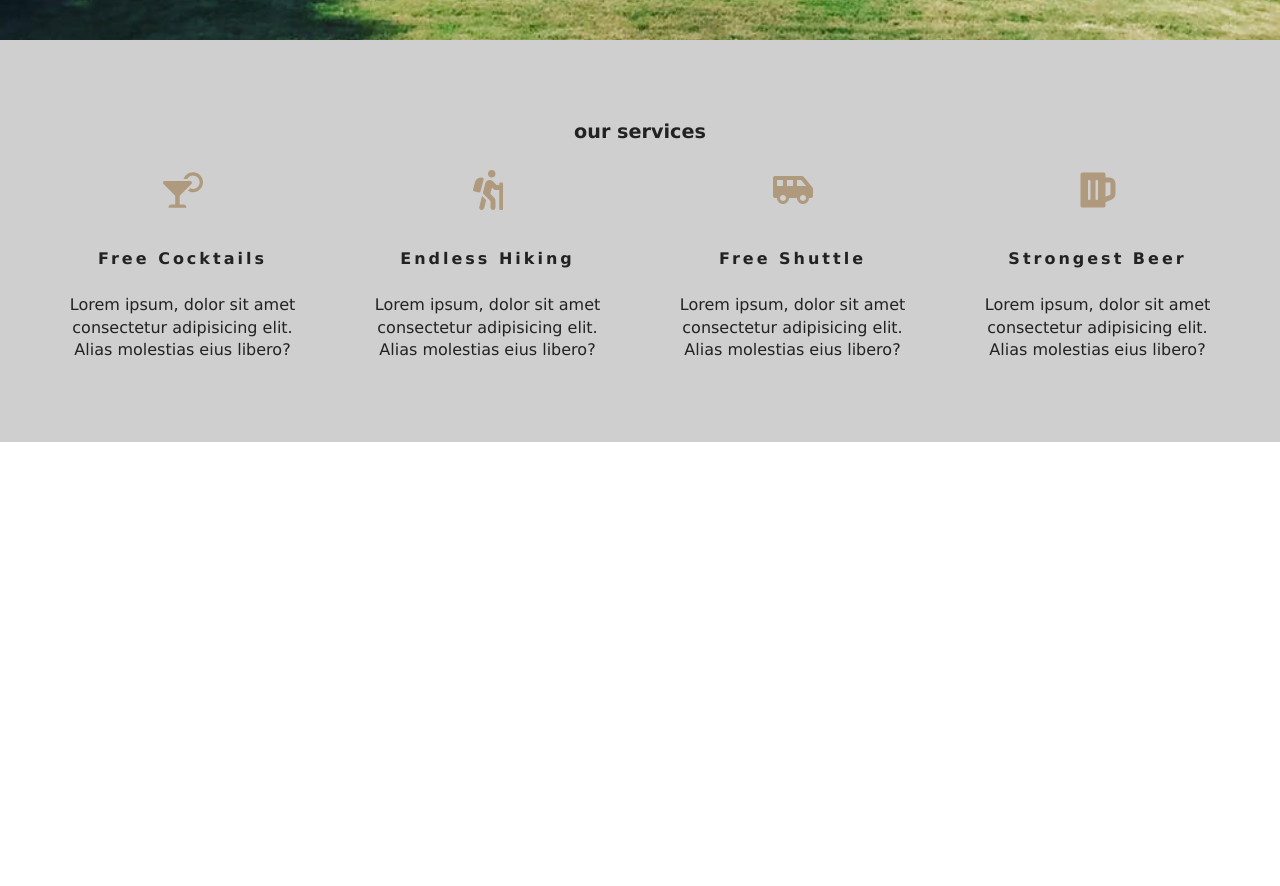
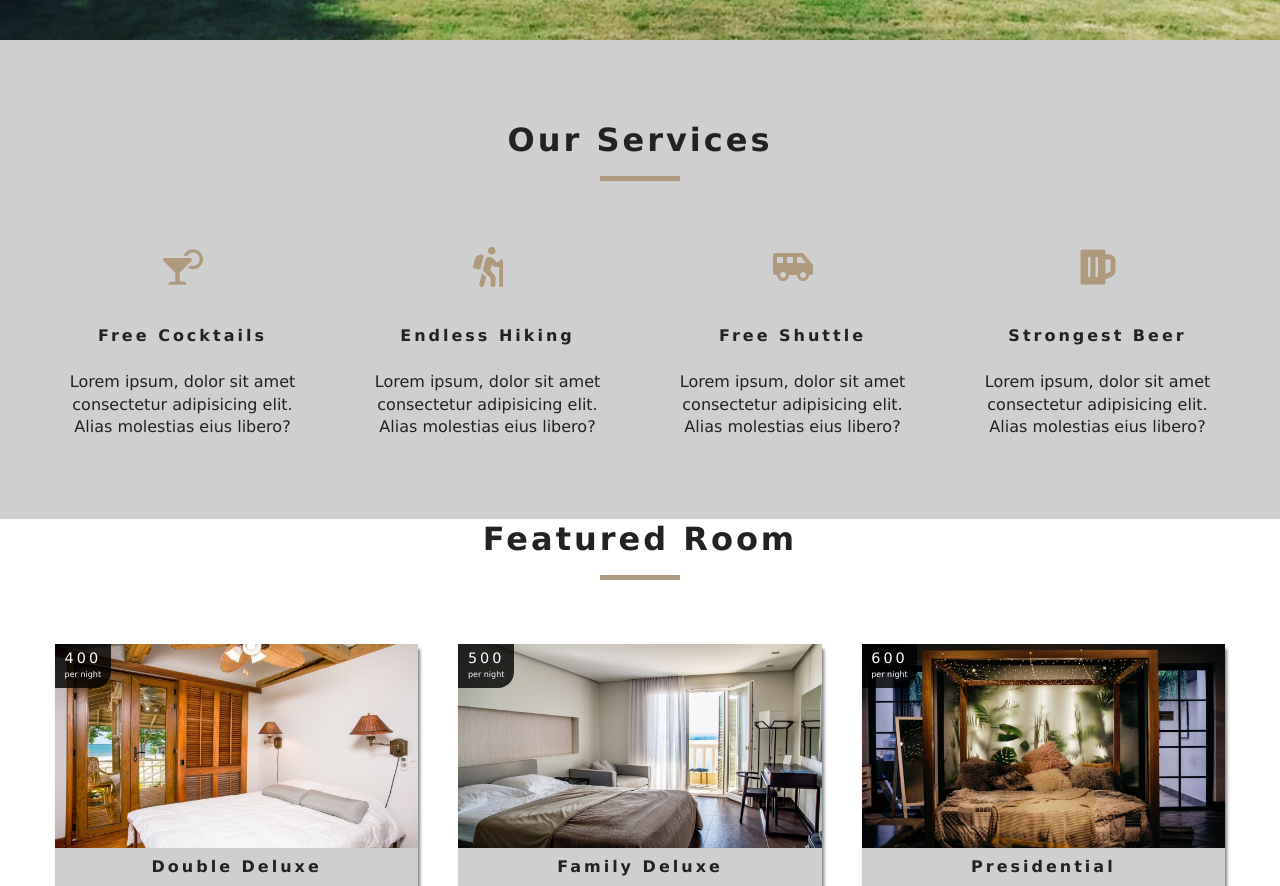
Before and after one commit to Achraf-Ayadi/Beach-Resort, a React (Create React App) app: page / in a window 1280 px wide. Shown: the part 760-1646 px from the top of the page. Before the commit the page ends 1226 px from the top, so only its background shows below. Built offline with nearby package versions, Linux system fonts and the light colour scheme.

Commit message:
second commit

```diff
--- a/src/App.js
+++ b/src/App.js
@@ -19,7 +19,7 @@ function App() {
         <Route exact path='/rooms'>
           <Rooms />
         </Route>
-        <Route exact path='/singlerooms/:slug'>
+        <Route exact path='/singleroom/:slug'>
           <SingleRoom />
         </Route>
         <Route exact path='*'>
--- a/src/components/FeaturedRooms.js
+++ b/src/components/FeaturedRooms.js
@@ -1,10 +1,27 @@
 import { useGlobalContext } from '../context'
+import Room from './Room'
+import Loading from './Loading'
+import Title from './Title'
+
 import React from 'react'
 
 function FeaturedRooms() {
-  const { id, name } = useGlobalContext()
+  const { featuredRooms, loading } = useGlobalContext()
 
-  return <h1>{name}</h1>
+  return (
+    <section className='featured-Rooms'>
+      <Title title= "featured room" />
+      <div className='featured-rooms-center'>
+        {featuredRooms.map((featuredRoom) => {
+          return loading ? (
+            <Loading />
+          ) : (
+            <Room key={featuredRoom.id} room={featuredRoom} />
+          )
+        })}
+      </div>
+    </section>
+  )
 }
 
 export default FeaturedRooms
--- /dev/null
+++ b/src/components/Loading.js
@@ -0,0 +1,12 @@
+import React from "react";
+import loadingGif from "../images/gif/loading-arrow.gif";
+const Loading = () => {
+  return (
+    <div className="loading">
+      <h4>rooms data loading....</h4>
+      <img src={loadingGif} alt="" />
+    </div>
+  );
+};
+
+export default Loading;
--- a/src/components/Navbar.js
+++ b/src/components/Navbar.js
@@ -9,7 +9,7 @@ function Navbar() {
   const toggleNavbar = () => {
     setIsOpen(!isOpen)
   }
-  console.log(isOpen)
+
 
   return (
     <nav className='navbar'>
--- /dev/null
+++ b/src/components/Room.js
@@ -0,0 +1,27 @@
+import React from 'react'
+import { Link } from 'react-router-dom'
+import DefaultImage from '../images/defaultBcg.jpeg'
+
+function Room({ room }) {
+  const { name, slug, price } = room.infos
+  const { images } = room
+//   console.log(slug)
+
+  return (
+    <article className='room'>
+      <div className='img-container'>
+        <img src={images[0] || { DefaultImage }} alt='single room' />
+        <div className='price-top'>
+          <h6>{price}</h6>
+          <p>per night</p>
+        </div>
+        <Link to={`/singleroom/${slug}`} className='btn-primary room-link'>
+          features
+        </Link>
+      </div>
+      <p className='room-info'>{name}</p>
+    </article>
+  )
+}
+
+export default Room
--- a/src/components/Title.js
+++ b/src/components/Title.js
@@ -1,12 +1,12 @@
-import React from 'react'
+import React from "react";
 
-function Title({ title }) {
+const Title = ({ title }) => {
   return (
-    <section className='title'>
+    <div className="section-title">
       <h4>{title}</h4>
-      <div></div>
-    </section>
-  )
-}
+      <div />
+    </div>
+  );
+};
 
-export default Title
+export default Title;
--- a/src/context.js
+++ b/src/context.js
@@ -1,21 +1,42 @@
-import React, { useState, useContext } from 'react'
+import React, { useState, useContext, useEffect } from 'react'
+
 import data from './data'
 
 const AppContext = React.createContext()
 
 const AppProvider = ({ children }) => {
-  // const [loading, setLoading] = useState(true)
-  const [rooms, setRooms] = useState(data)
+  const [rooms, setRooms] = useState([])
+  const [loading, setLoading] = useState(true)
 
-  rooms.map((item) => {
-    const id = item.sys.id
-    const infos = item.fields
-    const images = infos.images.map((item) => {
-      const { image } = item.fields.file.url
+  const [sortedRoom, setSortedRoom] = useState([])
+//   const [featuredRooms, setFeaturedRooms] = useState()
+
+  const fetchRooms = (items) => {
+
+    let tempItems = items.map((item) => {
+      const id = item.sys.id
+      const infos = item.fields
+      const images = infos.images.map((image) => image.fields.file.url)
+      const room = { id, infos, images }
+      return room
     })
-  })
 
-  return <AppContext.Provider value={{ rooms }}>{children}</AppContext.Provider>
+    setRooms(tempItems)
+
+    return tempItems
+  }
+
+  const featuredRooms = rooms.filter((room) => room.infos.featured === true)
+//   console.log(newRooms)
+  useEffect(() => {
+    fetchRooms(data)
+  }, [])
+
+  return (
+    <AppContext.Provider value={{ rooms, featuredRooms }}>
+      {children}
+    </AppContext.Provider>
+  )
 }
 export const useGlobalContext = () => {
   return useContext(AppContext)
--- a/src/pages/Rooms.js
+++ b/src/pages/Rooms.js
@@ -1,11 +1,12 @@
 import React from 'react'
-import Banner from "../components/Banner"
+import Banner from '../components/Banner'
 import { Link } from 'react-router-dom'
+import { useGlobalContext } from '../context'
 
 function Rooms() {
-  return (
-    <h1>rooms</h1>
-  )
+  const { rooms } = useGlobalContext()
+  console.log(rooms);
+  return <h1>rooms</h1>
 }
 
 export default Rooms
--- a/src/pages/SingleRoom.js
+++ b/src/pages/SingleRoom.js
@@ -1,11 +1,73 @@
 import React from 'react'
+import Hero from '../components/Hero'
+import Banner from '../components/Banner'
+import { Link, useParams } from 'react-router-dom'
+import { useGlobalContext } from '../context'
 
 function SingleRoom() {
-    return (
-        <div>
-            SingleRoom
+  const { rooms } = useGlobalContext()
+
+  const { slug } = useParams()
+
+  let room = rooms.filter((room) => room.infos.slug === slug)
+  let singleRoom = room[0]
+  //   console.log(room[0])
+  const {
+    name,
+    price,
+    type,
+    size,
+    capacity,
+    pets,
+    breakfast,
+    extras,
+    description,
+  } = singleRoom.infos
+  const { images } = singleRoom
+
+  console.log(description)
+  return (
+    <>
+      <div className='roomsHero'>
+        <Banner title={`${name} room`}>
+          <Link to='/rooms' className='btn-primary'>
+            Back to rooms
+          </Link>
+        </Banner>
+      </div>
+      <section className='single-room'>
+        <div className='single-room-images'>
+          {images.map((image, index) => {
+            return <img src={image} alt='single' key={index} />
+          })}
         </div>
-    )
+        <div className='single-room-info'>
+          <article className='desc'>
+            <h3>details</h3>
+            <p>{description}</p>
+          </article>
+          <article className='info'>
+            <h3>info</h3>
+            <h6>price: ${price}</h6>
+            <h6>size: {size}SQFT </h6>
+            <h6>
+              max capacity:
+              {capacity > 1 ? `${capacity} people` : `${capacity} person`}
+            </h6>
+            <h6> {pets ? 'pets allowed' : 'no pets allowed'}</h6>
+            <h6>{breakfast}</h6>
+          </article>
+        </div>
+      </section>
+      <section className='room-extras'>
+        <ul className='extras'>
+          {extras.map((item, index) => {
+            return <li key={index}>{item}</li>
+          })}
+        </ul>
+      </section>
+    </>
+  )
 }
 
 export default SingleRoom
```
